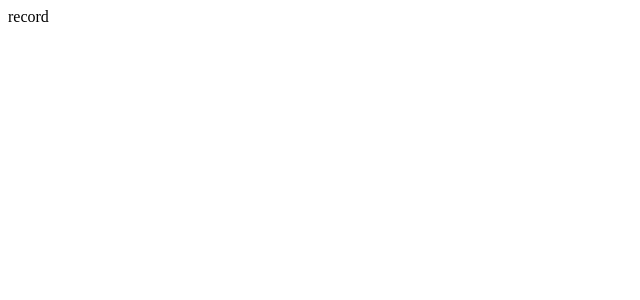
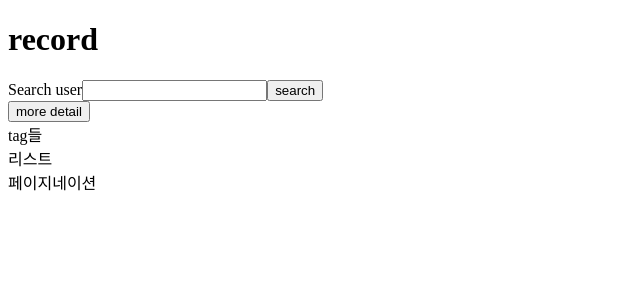
Before and after one commit to OkMoK-co/OkMoK, a Next.js app in the folder hybrid/: page /record in a window 1280 px wide. Shown: the top 300 px of the page, without its empty margins (0-640 px from the left). Built offline with nearby package versions, Linux system fonts and the light colour scheme.

Commit message:
[Feat] record page 유저이름 검색 컴포넌트 구현

```diff
--- a/hybrid/src/app/(main)/record/page.tsx
+++ b/hybrid/src/app/(main)/record/page.tsx
@@ -1,3 +1,36 @@
+'use client';
+import SearchDetail from '@/components/record/SearchDetail';
+import SearchName from '@/components/record/SearchName';
+import { useEffect, useState } from 'react';
+
+interface filterType {
+  name?: string;
+  opponent?: string;
+  dateFrom?: undefined; //Date 형식?
+  dateTo?: undefined;
+  leastMoves?: number;
+}
+
 export default function Record() {
-  return <div>record</div>;
+  const [detail, setDetail] = useState(false);
+  const [filter, setFilter] = useState<filterType>({});
+  const onAddFilter = (tag: string, value: string | number) => {
+    setFilter((prevState) => ({ ...prevState, [tag]: value }));
+  };
+  const onDetailButton = () => {
+    setDetail((cur) => !cur);
+  };
+  useEffect(() => {
+    console.log(filter);
+  }, [filter]);
+  return (
+    <div>
+      <h1>record</h1>
+      <SearchName onAddFilter={onAddFilter} />
+      <button onClick={onDetailButton}>more detail</button>
+      {detail ? <SearchDetail filters={filter} /> : <div>tag들</div>}
+      <div> 리스트 </div>
+      <div> 페이지네이션 </div>
+    </div>
+  );
 }
--- /dev/null
+++ b/hybrid/src/components/record/SearchDetail.tsx
@@ -0,0 +1,10 @@
+'use client';
+import { useState } from 'react';
+
+export default function SearchDetail(props: any) {
+  return (
+    <div>
+      <>filter 검색 컴포넌트</>
+    </div>
+  );
+}
--- /dev/null
+++ b/hybrid/src/components/record/SearchName.tsx
@@ -0,0 +1,33 @@
+import { useState } from 'react';
+
+interface searchNameProps {
+  onAddFilter: (tag: string, value: string | number) => void;
+}
+export default function SearchName({ onAddFilter }: searchNameProps) {
+  const [value, setValue] = useState('');
+  const onSubmitHandler = (event: React.FormEvent<HTMLFormElement>) => {
+    event.preventDefault();
+  };
+  return (
+    <div>
+      <form onSubmit={onSubmitHandler}>
+        <label htmlFor='record-search-user'>Search user</label>
+        <input
+          id='record-search-user'
+          value={value}
+          onChange={(e) => {
+            setValue(e.target.value);
+          }}
+        />
+        <button
+          onClick={() => {
+            onAddFilter('name', value);
+            setValue('');
+          }}
+        >
+          search
+        </button>
+      </form>
+    </div>
+  );
+}
```
